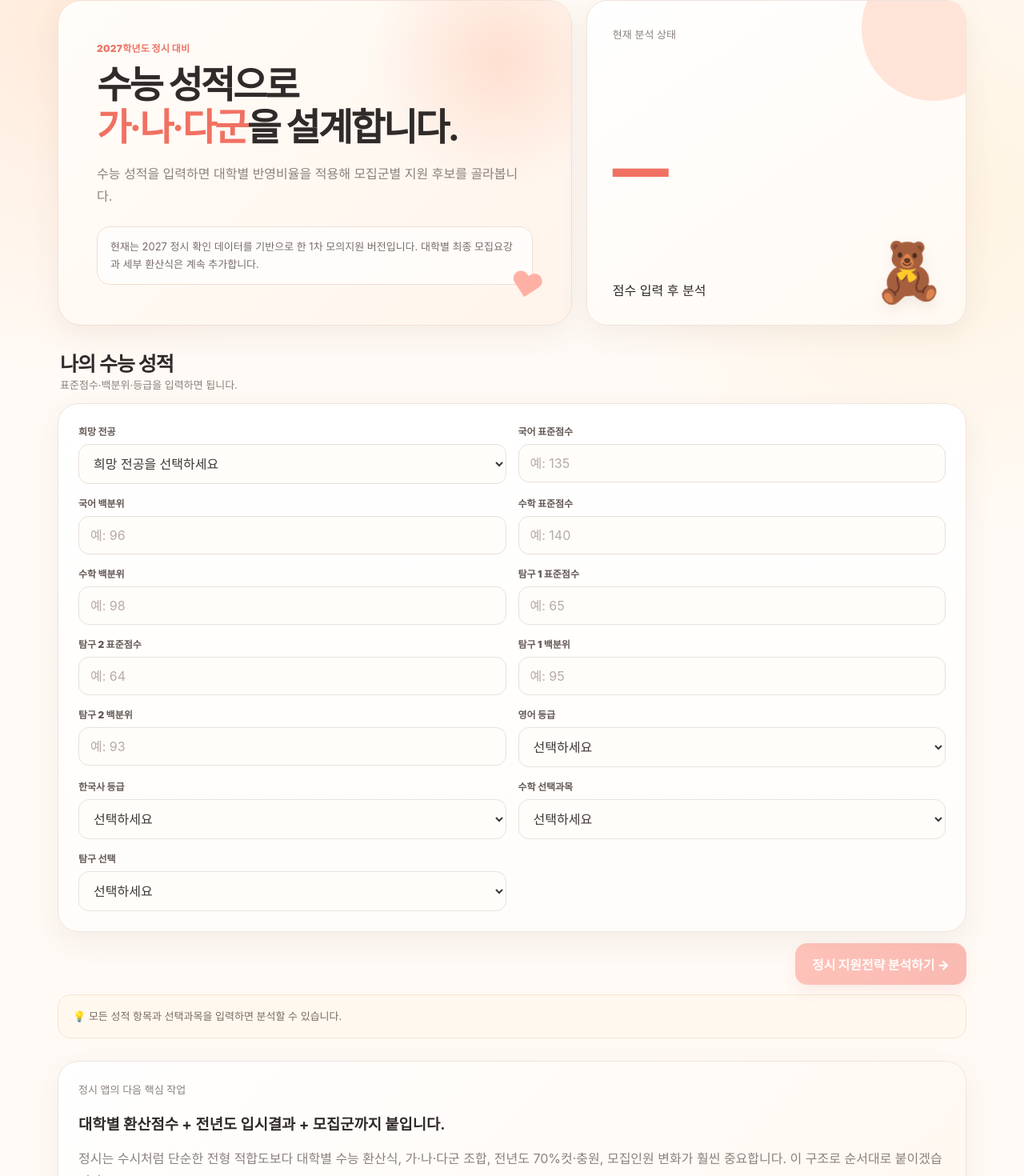
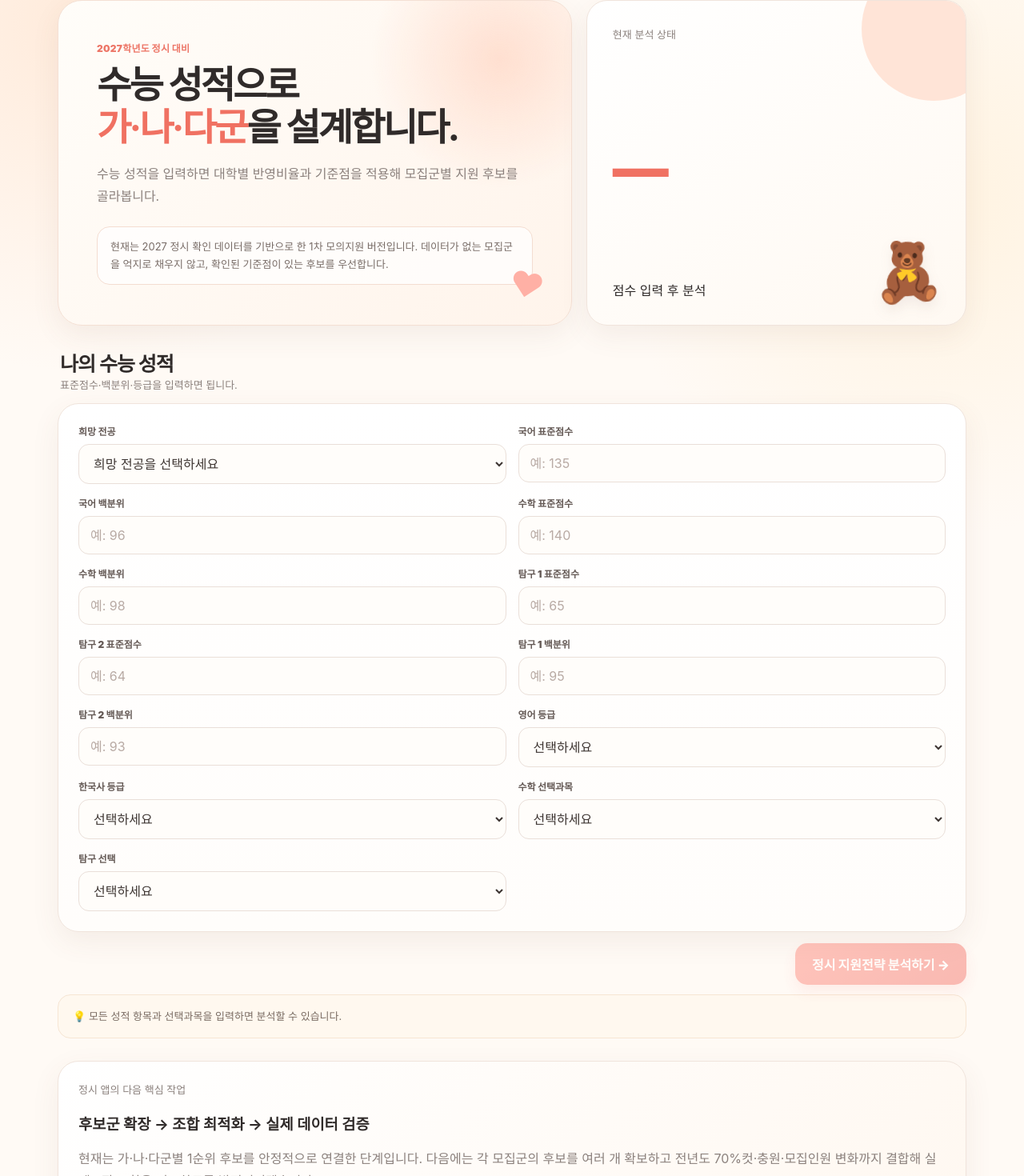
Before and after one commit to sooyachoco/2027-susi, a Next.js app: page / in a window 1280 px wide. Shown: the part 96-1566 px from the top of the page at 80% size. Built offline with nearby package versions, Linux system fonts and the light colour scheme.

Commit message:
feat: connect regular portfolio result to main page

```diff
--- a/app/page.tsx
+++ b/app/page.tsx
@@ -5,14 +5,16 @@ import { RegularProfileForm } from "@/components/RegularProfileForm";
 import { getRegularAdmissions } from "@/lib/regular/repository";
 import { DEFAULT_REGULAR_PROFILE } from "@/lib/regular/types";
 import type { RegularStudentProfile } from "@/lib/regular/types";
-import { isRegularProfileComplete, recommendRegular } from "@/lib/regular/recommend";
+import { isRegularProfileComplete } from "@/lib/regular/recommend";
+import { recommendRegularPortfolio } from "@/lib/regular/portfolio";
 
 export default function Page() {
   const [profile, setProfile] = useState<RegularStudentProfile>(DEFAULT_REGULAR_PROFILE);
   const [started, setStarted] = useState(false);
   const admissions = getRegularAdmissions();
   const complete = isRegularProfileComplete(profile);
-  const recommendations = useMemo(() => started ? recommendRegular(profile, admissions) : [], [started, profile, admissions]);
+  const portfolios = useMemo(() => started ? recommendRegularPortfolio(profile, admissions) : [], [started, profile, admissions]);
+  const portfolio = portfolios[0];
 
   const update = (patch: Partial<RegularStudentProfile>) => {
     setStarted(false);
@@ -30,10 +32,10 @@ export default function Page() {
         <div className="heroCopy">
           <div className="eyebrow">2027학년도 정시 대비</div>
           <h1>수능 성적으로<br /><span>가·나·다군</span>을 설계합니다.</h1>
-          <p>수능 성적을 입력하면 대학별 반영비율을 적용해 모집군별 지원 후보를 골라봅니다.</p>
-          <div className="notice">현재는 2027 정시 확인 데이터를 기반으로 한 1차 모의지원 버전입니다. 대학별 최종 모집요강과 세부 환산식은 계속 추가합니다.</div>
+          <p>수능 성적을 입력하면 대학별 반영비율과 기준점을 적용해 모집군별 지원 후보를 골라봅니다.</p>
+          <div className="notice">현재는 2027 정시 확인 데이터를 기반으로 한 1차 모의지원 버전입니다. 데이터가 없는 모집군을 억지로 채우지 않고, 확인된 기준점이 있는 후보를 우선합니다.</div>
         </div>
-        <div className="panel scoreHero"><div className="muted">현재 분석 상태</div><div className="bigScore">{started ? recommendations.length : "—"}</div><div>{started ? "추천 모집군" : "점수 입력 후 분석"}</div></div>
+        <div className="panel scoreHero"><div className="muted">현재 분석 상태</div><div className="bigScore">{started ? (portfolio?.recommendations.length ?? 0) : "—"}</div><div>{started ? "추천 모집군" : "점수 입력 후 분석"}</div></div>
       </section>
 
       <section className="section" id="profile">
@@ -43,22 +45,29 @@ export default function Page() {
         {!complete && <div className="alert" style={{marginTop:12}}>💡 모든 성적 항목과 선택과목을 입력하면 분석할 수 있습니다.</div>}
       </section>
 
-      {started && <section className="section" id="results">
-        <div className="sectionHead"><div><h2>🎯 나의 정시 지원 후보</h2><div className="muted">현재 입력값 기준 가·나·다군 1개씩 우선 추천</div></div></div>
+      {started && portfolio && <section className="section" id="results">
+        <div className="sectionHead"><div><h2>🎯 나의 정시 3장</h2><div className="muted">가·나·다군을 하나의 지원 포트폴리오로 봅니다.</div></div></div>
+        <div className="panel balance" style={{marginBottom:16}}>
+          <div className="eyebrow">{portfolio.style} · 포트폴리오 지수 {portfolio.score}</div>
+          <h3 style={{margin:"8px 0 4px"}}>현재 확인된 데이터 기준 지원 조합</h3>
+          <div className="balanceText">{portfolio.summary}</div>
+        </div>
         <div className="six">
-          {recommendations.map((rec) => <article className="panel" key={rec.admissionId}>
+          {portfolio.recommendations.map((rec) => <article className="panel" key={rec.admissionId}>
             <div className="eyebrow">{rec.group}군 · {rec.tier}</div>
             <h3 style={{margin:"8px 0 4px"}}>{rec.universityName}</h3>
             <div className="muted">{rec.department}</div>
-            <div style={{fontSize:32,fontWeight:800,marginTop:16}}>{rec.score}<small style={{fontSize:14,fontWeight:500}}> 모의지수</small></div>
+            <div style={{fontSize:32,fontWeight:800,marginTop:16}}>{rec.score}<small style={{fontSize:14,fontWeight:500}}> 환산점수</small></div>
             <div className="balanceText" style={{marginTop:10}}>{rec.reason}</div>
             <a className="secondary" href={admissions.find((a) => a.id === rec.admissionId)?.sourceUrl} target="_blank" rel="noreferrer" style={{display:"inline-block",marginTop:14}}>모집요강 확인 ↗</a>
           </article>)}
         </div>
-        <div className="alert" style={{marginTop:16}}>⚠️ 이 점수는 실제 합격선이 아니라 대학 반영방식을 반영한 모의지원 지수입니다. 수능 이후 실제 성적 분포와 전년도 입시결과를 결합해 정밀화하는 단계가 다음 작업입니다.</div>
+        <div className="alert" style={{marginTop:16}}>⚠️ 환산점수는 실제 합격선이 아니라 대학 반영방식을 적용한 모의지수입니다. 다음 단계에서는 후보군을 더 넓혀 전년도 70%컷·충원·모집인원 변화를 함께 비교합니다.</div>
       </section>}
 
-      <section className="section"><div className="panel balance"><div className="muted">정시 앱의 다음 핵심 작업</div><h3>대학별 환산점수 + 전년도 입시결과 + 모집군까지 붙입니다.</h3><div className="balanceText">정시는 수시처럼 단순한 전형 적합도보다 대학별 수능 환산식, 가·나·다군 조합, 전년도 70%컷·충원, 모집인원 변화가 훨씬 중요합니다. 이 구조로 순서대로 붙이겠습니다.</div></div></section>
+      {started && !portfolio && <section className="section"><div className="alert">현재 입력값과 일치하는 검증 후보가 없습니다. 다른 성적 입력값이나 희망전공을 확인해주세요.</div></section>}
+
+      <section className="section"><div className="panel balance"><div className="muted">정시 앱의 다음 핵심 작업</div><h3>후보군 확장 → 조합 최적화 → 실제 데이터 검증</h3><div className="balanceText">현재는 가·나·다군별 1순위 후보를 안정적으로 연결한 단계입니다. 다음에는 각 모집군의 후보를 여러 개 확보하고 전년도 70%컷·충원·모집인원 변화까지 결합해 실제 3장 조합을 비교하도록 발전시키겠습니다.</div></div></section>
       <div className="footer">정시합격 v1 · 2027 정시 대비 · 실제 합격을 보장하지 않습니다.</div>
     </main>
   </div>;
```
